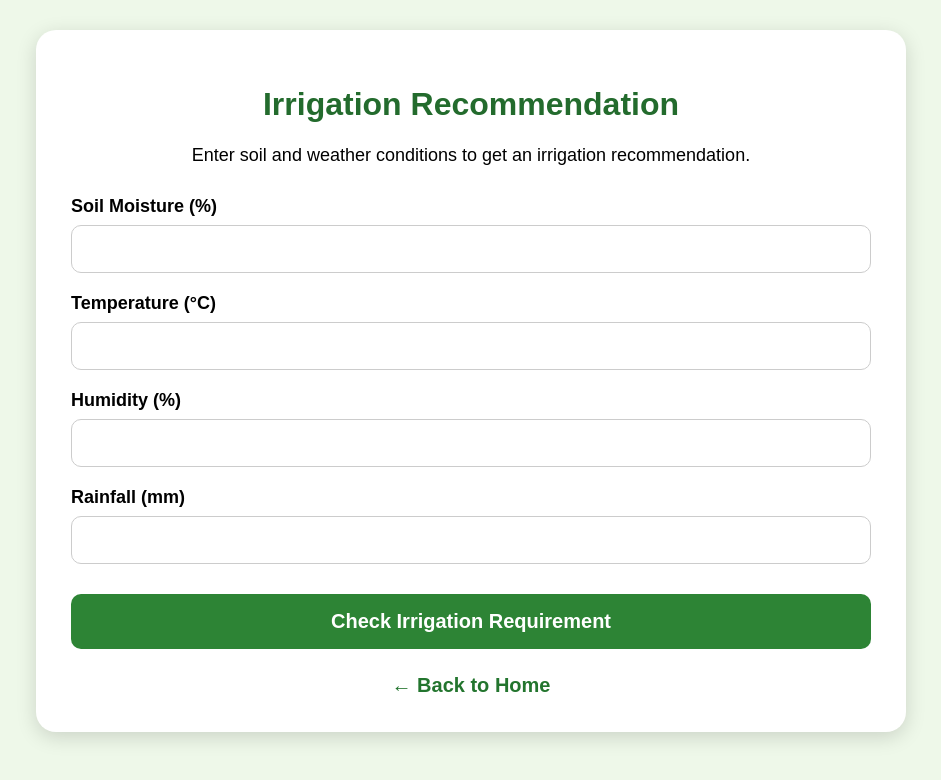
After one commit to Hemalatha140106/AgriGuideAI, a Flask app: page /irrigation in a window 1280 px wide. The commit adds this page. Shown: the top 780 px of the page, without its empty margins (169-1110 px from the left). Run offline with Flask 3, Linux system fonts and the light colour scheme.

Commit message:
Add irrigation recommendation module

```diff
--- a/app.py
+++ b/app.py
@@ -126,7 +126,6 @@ def crop_recommendation():
 
         try:
 
-            # Get input values
             nitrogen = float(request.form["nitrogen"])
             phosphorus = float(request.form["phosphorus"])
             potassium = float(request.form["potassium"])
@@ -135,9 +134,7 @@ def crop_recommendation():
             ph = float(request.form["ph"])
             rainfall = float(request.form["rainfall"])
 
-            # ==============================
             # INPUT VALIDATION
-            # ==============================
 
             if nitrogen < 0 or phosphorus < 0 or potassium < 0:
                 return render_template(
@@ -163,9 +160,7 @@ def crop_recommendation():
                     crop="Rainfall cannot be negative."
                 )
 
-            # ==============================
             # CROP SCORES
-            # ==============================
 
             scores = {
                 "Rice": 0,
@@ -177,9 +172,7 @@ def crop_recommendation():
                 "Millet": 0
             }
 
-            # ==============================
             # RICE
-            # ==============================
 
             if 20 <= temperature <= 30:
                 scores["Rice"] += 2
@@ -202,9 +195,7 @@ def crop_recommendation():
             if potassium >= 30:
                 scores["Rice"] += 1
 
-            # ==============================
             # WHEAT
-            # ==============================
 
             if 15 <= temperature <= 25:
                 scores["Wheat"] += 2
@@ -227,9 +218,7 @@ def crop_recommendation():
             if potassium >= 20:
                 scores["Wheat"] += 1
 
-            # ==============================
             # MAIZE
-            # ==============================
 
             if 20 <= temperature <= 35:
                 scores["Maize"] += 2
@@ -252,9 +241,7 @@ def crop_recommendation():
             if potassium >= 20:
                 scores["Maize"] += 1
 
-            # ==============================
             # COTTON
-            # ==============================
 
             if 25 <= temperature <= 35:
                 scores["Cotton"] += 2
@@ -277,9 +264,7 @@ def crop_recommendation():
             if potassium >= 30:
                 scores["Cotton"] += 2
 
-            # ==============================
             # SUGARCANE
-            # ==============================
 
             if 25 <= temperature <= 35:
                 scores["Sugarcane"] += 2
@@ -302,9 +287,7 @@ def crop_recommendation():
             if potassium >= 40:
                 scores["Sugarcane"] += 1
 
-            # ==============================
             # GROUNDNUT
-            # ==============================
 
             if 25 <= temperature <= 35:
                 scores["Groundnut"] += 2
@@ -327,9 +310,7 @@ def crop_recommendation():
             if potassium >= 20:
                 scores["Groundnut"] += 1
 
-            # ==============================
             # MILLET
-            # ==============================
 
             if 20 <= temperature <= 35:
                 scores["Millet"] += 2
@@ -351,10 +332,6 @@ def crop_recommendation():
 
             if potassium <= 50:
                 scores["Millet"] += 1
-
-            # ==============================
-            # FIND BEST CROP
-            # ==============================
 
             crop = max(scores, key=scores.get)
 
@@ -386,10 +363,6 @@ def weather_advisory():
             humidity = float(request.form["humidity"])
             rainfall = float(request.form["rainfall"])
 
-            # ==============================
-            # INPUT VALIDATION
-            # ==============================
-
             if humidity < 0 or humidity > 100:
 
                 alert = "Humidity must be between 0 and 100."
@@ -401,10 +374,6 @@ def weather_advisory():
             else:
 
                 recommendations = []
-
-                # ==============================
-                # TEMPERATURE ADVICE
-                # ==============================
 
                 if temperature >= 35:
 
@@ -426,10 +395,6 @@ def weather_advisory():
                         "Temperature is suitable for normal crop growth."
                     )
 
-                # ==============================
-                # HUMIDITY ADVICE
-                # ==============================
-
                 if humidity >= 80:
 
                     recommendations.append(
@@ -449,10 +414,6 @@ def weather_advisory():
                     recommendations.append(
                         "Humidity level is suitable for most crops."
                     )
-
-                # ==============================
-                # RAINFALL ADVICE
-                # ==============================
 
                 if rainfall >= 100:
 
@@ -487,6 +448,128 @@ def weather_advisory():
     )
 
 
+# ==========================================================
+# MODULE 3 - IRRIGATION RECOMMENDATION
+# ==========================================================
+
+@app.route("/irrigation", methods=["GET", "POST"])
+def irrigation():
+
+    recommendation = None
+    message = None
+    alert = None
+
+    if request.method == "POST":
+
+        try:
+
+            soil_moisture = float(request.form["soil_moisture"])
+            temperature = float(request.form["temperature"])
+            humidity = float(request.form["humidity"])
+            rainfall = float(request.form["rainfall"])
+
+            # ==============================
+            # INPUT VALIDATION
+            # ==============================
+
+            if soil_moisture < 0 or soil_moisture > 100:
+
+                alert = "Soil moisture must be between 0 and 100."
+
+            elif humidity < 0 or humidity > 100:
+
+                alert = "Humidity must be between 0 and 100."
+
+            elif rainfall < 0:
+
+                alert = "Rainfall cannot be negative."
+
+            else:
+
+                # ==============================
+                # IRRIGATION DECISION
+                # ==============================
+
+                if rainfall >= 100:
+
+                    recommendation = "No Irrigation Required"
+
+                    message = (
+                        "Heavy rainfall has been detected. "
+                        "Avoid irrigation and ensure proper drainage "
+                        "to prevent waterlogging."
+                    )
+
+                elif soil_moisture < 30:
+
+                    recommendation = "Irrigation Required"
+
+                    message = (
+                        "Soil moisture is low. "
+                        "Irrigate the crop adequately to maintain "
+                        "healthy plant growth."
+                    )
+
+                elif soil_moisture < 60:
+
+                    recommendation = "Moderate Irrigation"
+
+                    message = (
+                        "Soil moisture is at a moderate level. "
+                        "Provide irrigation according to the crop's "
+                        "water requirement."
+                    )
+
+                else:
+
+                    recommendation = "No Irrigation Required"
+
+                    message = (
+                        "Soil moisture is sufficient. "
+                        "Additional irrigation is not required at this time."
+                    )
+
+                # ==============================
+                # TEMPERATURE ADVICE
+                # ==============================
+
+                if temperature >= 35:
+
+                    message += (
+                        " High temperature is also present, so monitor "
+                        "the crop for signs of water stress."
+                    )
+
+                elif temperature <= 15:
+
+                    message += (
+                        " Since the temperature is low, avoid excessive "
+                        "irrigation."
+                    )
+
+                # ==============================
+                # HUMIDITY ADVICE
+                # ==============================
+
+                if humidity >= 80:
+
+                    message += (
+                        " High humidity is present, so avoid overwatering "
+                        "and monitor for fungal diseases."
+                    )
+
+        except ValueError:
+
+            alert = "Please enter valid numeric values."
+
+    return render_template(
+        "irrigation.html",
+        recommendation=recommendation,
+        message=message,
+        alert=alert
+    )
+
+
 # ==============================
 # LOGOUT
 # ==============================
--- /dev/null
+++ b/templates/irrigation.html
@@ -0,0 +1,229 @@
+<!DOCTYPE html>
+<html>
+
+<head>
+
+    <title>Irrigation Recommendation - AgriGuideAI</title>
+
+    <style>
+
+        body {
+            font-family: Arial, sans-serif;
+            background-color: #eef8e9;
+            margin: 0;
+            padding: 30px;
+        }
+
+        .container {
+            max-width: 800px;
+            margin: auto;
+            background: white;
+            padding: 35px;
+            border-radius: 20px;
+            box-shadow: 0 5px 20px rgba(0,0,0,0.15);
+        }
+
+        h1 {
+            text-align: center;
+            color: #236b2d;
+        }
+
+        .subtitle {
+            text-align: center;
+            font-size: 18px;
+            margin-bottom: 30px;
+        }
+
+        label {
+            display: block;
+            font-size: 18px;
+            font-weight: bold;
+            margin-top: 20px;
+        }
+
+        input {
+            width: 100%;
+            padding: 14px;
+            margin-top: 8px;
+            box-sizing: border-box;
+            border: 1px solid #ccc;
+            border-radius: 10px;
+            font-size: 16px;
+        }
+
+        button {
+            width: 100%;
+            padding: 16px;
+            margin-top: 30px;
+            background-color: #2d8435;
+            color: white;
+            border: none;
+            border-radius: 10px;
+            font-size: 20px;
+            font-weight: bold;
+            cursor: pointer;
+        }
+
+        button:hover {
+            background-color: #236b2d;
+        }
+
+        .result {
+            margin-top: 35px;
+            padding: 30px;
+            background-color: #e5f5e7;
+            border-radius: 15px;
+            text-align: center;
+        }
+
+        .result h2 {
+            color: #23752e;
+            font-size: 28px;
+        }
+
+        .recommendation {
+            color: #166b24;
+            font-size: 30px;
+            font-weight: bold;
+            margin-top: 15px;
+        }
+
+        .message {
+            margin-top: 20px;
+            font-size: 18px;
+            line-height: 1.6;
+        }
+
+        .error {
+            margin-top: 25px;
+            padding: 15px;
+            background-color: #ffe5e5;
+            color: #b30000;
+            border-radius: 10px;
+            text-align: center;
+            font-weight: bold;
+        }
+
+        .back {
+            display: block;
+            text-align: center;
+            margin-top: 25px;
+            color: #23752e;
+            font-size: 20px;
+            font-weight: bold;
+            text-decoration: none;
+        }
+
+    </style>
+
+</head>
+
+
+<body>
+
+<div class="container">
+
+    <h1>Irrigation Recommendation</h1>
+
+    <p class="subtitle">
+        Enter soil and weather conditions to get an irrigation recommendation.
+    </p>
+
+
+    <form method="POST" action="/irrigation">
+
+        <label>Soil Moisture (%)</label>
+
+        <input
+            type="number"
+            name="soil_moisture"
+            step="any"
+            min="0"
+            max="100"
+            required
+        >
+
+
+        <label>Temperature (°C)</label>
+
+        <input
+            type="number"
+            name="temperature"
+            step="any"
+            required
+        >
+
+
+        <label>Humidity (%)</label>
+
+        <input
+            type="number"
+            name="humidity"
+            step="any"
+            min="0"
+            max="100"
+            required
+        >
+
+
+        <label>Rainfall (mm)</label>
+
+        <input
+            type="number"
+            name="rainfall"
+            step="any"
+            min="0"
+            required
+        >
+
+
+        <button type="submit">
+            Check Irrigation Requirement
+        </button>
+
+    </form>
+
+
+    {% if alert %}
+
+    <div class="error">
+
+        {{ alert }}
+
+    </div>
+
+    {% endif %}
+
+
+    {% if recommendation %}
+
+    <div class="result">
+
+        <h2>Irrigation Recommendation</h2>
+
+        <div class="recommendation">
+
+            {{ recommendation }}
+
+        </div>
+
+        <div class="message">
+
+            {{ message }}
+
+        </div>
+
+    </div>
+
+    {% endif %}
+
+
+    <a class="back" href="/home">
+        ← Back to Home
+    </a>
+
+</div>
+
+</body>
+
+</html>
```
Also changed, not shown: templates/home.html (+30 -7 lines).
